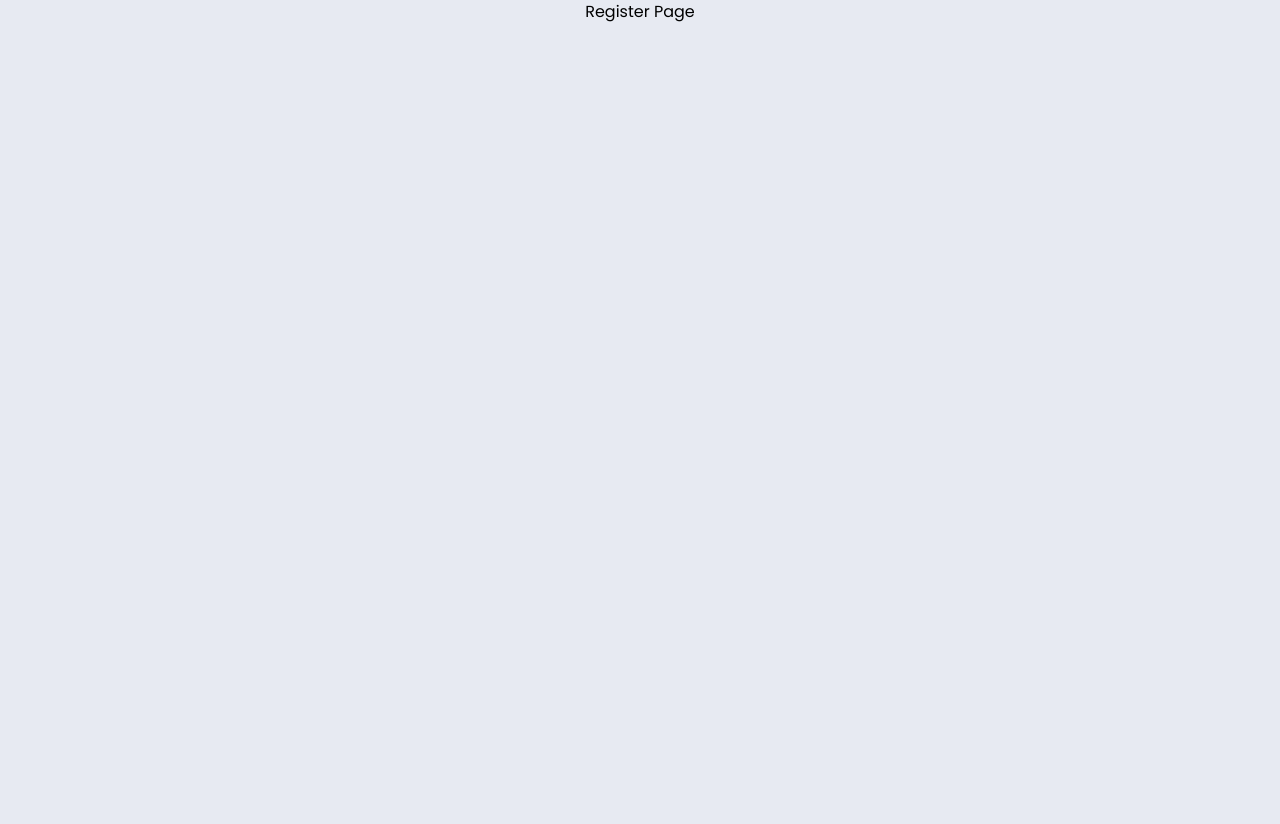
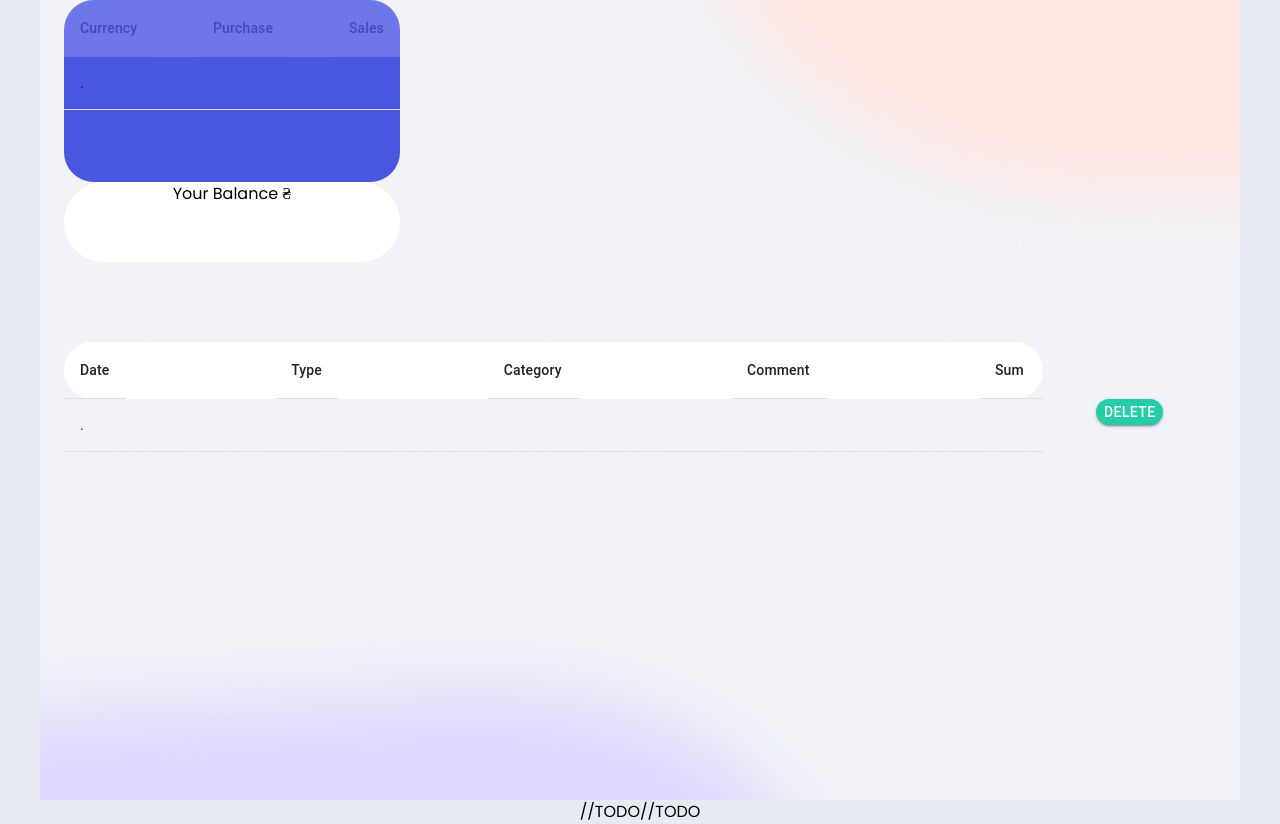
Before and after one commit to MarcinBolt/Wallet-App, a React (Vite) app: page /#/register in a window 1280 px wide. Before the commit this address led to /#/register. Before the commit the page ends 800 px from the top, so only its background shows below. Built offline with nearby package versions, Linux system fonts and the light colour scheme.

Commit message:
Feature: currencyTable(draft), dashboardPage, Balance [FRONT END]

```diff
--- a/package.json
+++ b/package.json
@@ -13,6 +13,7 @@
   "dependencies": {
     "@emotion/react": "^11.11.1",
     "@emotion/styled": "^11.11.0",
+    "@mui/icons-material": "^5.14.9",
     "@mui/material": "^5.14.10",
     "@reduxjs/toolkit": "^1.9.5",
     "axios": "^1.5.0",
--- a/src/App.jsx
+++ b/src/App.jsx
@@ -6,11 +6,12 @@ import { refreshUser } from './redux/auth/operations.js';
 import PublicRoute from './components/PublicRoute';
 import PrivateRoute from './components/PrivateRoute';
 import Loader from './components/Loader/Loader.jsx';
+
 import './App.css';
 
 const Login = lazy(() => import('./pages/Login.jsx'));
 const Register = lazy(() => import('./pages/Register.jsx'));
-const Dashboard = lazy(() => import('./components/Dashboard/Dashboard.jsx'));
+const Dashboard = lazy(() => import('./pages/Dashboard/Dashboard.jsx'));
 const NotFound = lazy(() => import('./pages/NotFound.jsx'));
 
 const App = () => {
@@ -26,19 +27,21 @@ const App = () => {
     <Loader />
   ) : (
     <Suspense fallback={<Loader />}>
-      <Routes>
-        //TODO
-        <Route
+      <Dashboard></Dashboard>
+      {/* <Routes> */}
+      //TODO
+      {/* <Route
           exact
           path={`/dashboard`}
           element={<PrivateRoute component={<Dashboard />} redirect={'/'} />}
-        />
-        //TODO
-        <Route exact path={`/`} element={<PublicRoute component={<Login />} />} />
+        /> */}
+      //TODO
+      {/* <Route exact path={`/`} element={<PublicRoute component={<Login />} />} />
         <Route exact path={`/login`} element={<PublicRoute component={<Login />} />} />
-        <Route exact path={`/register`} element={<PublicRoute component={<Register />} />} />
-        <Route path="*" element={<PublicRoute component={<NotFound />} />} />
-      </Routes>
+        <Route exact path={`/register`} element={<PublicRoute component={<Register />} />} /> */}
+      {/* <Route exact path={`/dashboard`} element={<PublicRoute component={<Dashboard />} />} /> */}
+      {/* <Route path="*" element={<PublicRoute component={<NotFound />} />} /> */}
+      {/* </Routes> */}
     </Suspense>
   );
 };
--- /dev/null
+++ b/src/components/Balance/Balance.jsx
@@ -0,0 +1,18 @@
+import * as React from 'react';
+import Box from '@mui/material/Box';
+
+export default function Balance() {
+  return (
+    <Box
+      sx={{
+        width: 336,
+        height: 80,
+        backgroundColor: 'white',
+        borderRadius: 30,
+        marginBottom: 10,
+      }}
+    >
+      Your Balance ₴
+    </Box>
+  );
+}
--- /dev/null
+++ b/src/components/ButtonDashboard/ButtonDashboard.jsx
@@ -0,0 +1,25 @@
+import * as React from 'react';
+import Stack from '@mui/material/Stack';
+import Button from '@mui/material/Button';
+
+export default function ButtonsDashboard() {
+  return (
+    // <Stack spacing={2} direction="row">
+    <Button
+      variant="contained"
+      sx={{
+        width: 67,
+        height: 26,
+        backgroundColor: '#24CCA7',
+        gap: 2,
+        borderRadius: 18,
+        display: 'flex',
+        justifyContent: 'center',
+        margin: 'auto',
+      }}
+    >
+      Delete
+    </Button>
+    // </Stack>
+  );
+}
--- a/src/components/CurrencyTable/CurrencyTable.jsx
+++ b/src/components/CurrencyTable/CurrencyTable.jsx
@@ -1,5 +1,47 @@
-const CurrencyTable = () => {
-  return <div>CurrencyTable Component</div>;
-};
+import Table from '@mui/material/Table';
+import TableBody from '@mui/material/TableBody';
+import TableCell from '@mui/material/TableCell';
+import TableContainer from '@mui/material/TableContainer';
+import TableHead from '@mui/material/TableHead';
+import TableRow from '@mui/material/TableRow';
 
-export default CurrencyTable;
+export default function CurrencyTable() {
+  return (
+    <div>
+      <TableContainer
+        sx={{
+          backgroundColor: '#4A56E2',
+          borderRadius: '30px',
+          color: 'white',
+          width: 336,
+          height: 182,
+        }}
+      >
+        <Table
+
+        >
+          <TableHead>
+            <TableRow
+              sx={{
+                backgroundColor: 'white',
+                opacity: 0.2,
+                borderRadiusTop: '30px',
+                display: 'flex',
+                justifyContent: 'space-between',
+              }}
+            >
+              <TableCell>Currency</TableCell>
+              <TableCell>Purchase</TableCell>
+              <TableCell>Sales</TableCell>
+            </TableRow>
+          </TableHead>
+          <TableBody>
+            <TableRow>
+              <TableCell>.</TableCell>
+            </TableRow>
+          </TableBody>
+        </Table>
+      </TableContainer>
+    </div>
+  );
+}
--- a/src/components/Dashboard/Dashboard.jsx
+++ b/src/components/Dashboard/Dashboard.jsx
@@ -9,6 +9,7 @@ const Dashboard = () => {
       <AppBar />
       <CurrencyTable />
       <Chart />
+
       <Transactions />
     </>
   );
--- a/src/pages/Dashboard.jsx
+++ b/src/pages/Dashboard/Dashboard.jsx
@@ -4,11 +4,16 @@ import TableCell from '@mui/material/TableCell';
 import TableContainer from '@mui/material/TableContainer';
 import TableHead from '@mui/material/TableHead';
 import TableRow from '@mui/material/TableRow';
+import Image from '../../assets/images/bg-dashboard.png';
+import { Container } from '@mui/material';
+import useMediaQuery from '@mui/material/useMediaQuery';
 
-import Image from '../assets/bg-dashboard.png';
-import { Container } from '@mui/material';
+import CurrencyTable from '../../components/CurrencyTable/CurrencyTable'
+import ButtonsDashboard from '../../components/ButtonDashboard/ButtonDashboard';
+import Balance from '../../components/Balance/Balance';
 
 export default function Dashboard() {
+  const mobile = useMediaQuery('(min-width:320px)');
   return (
     <Container
       sx={{
@@ -20,6 +25,8 @@ export default function Dashboard() {
         backgroundSize: 'cover',
       }}
     >
+      <CurrencyTable></CurrencyTable>
+      <Balance></Balance>
       <TableContainer>
         <Table
           sx={{
@@ -46,6 +53,8 @@ export default function Dashboard() {
           <TableBody>
             <TableRow>
               <TableCell>.</TableCell>
+
+              <ButtonsDashboard></ButtonsDashboard>
             </TableRow>
           </TableBody>
         </Table>
```
Also changed, not shown: src/assets/images/bg-dashboard.png (added), 1 other file (tests, documents, lock files or other folders).
